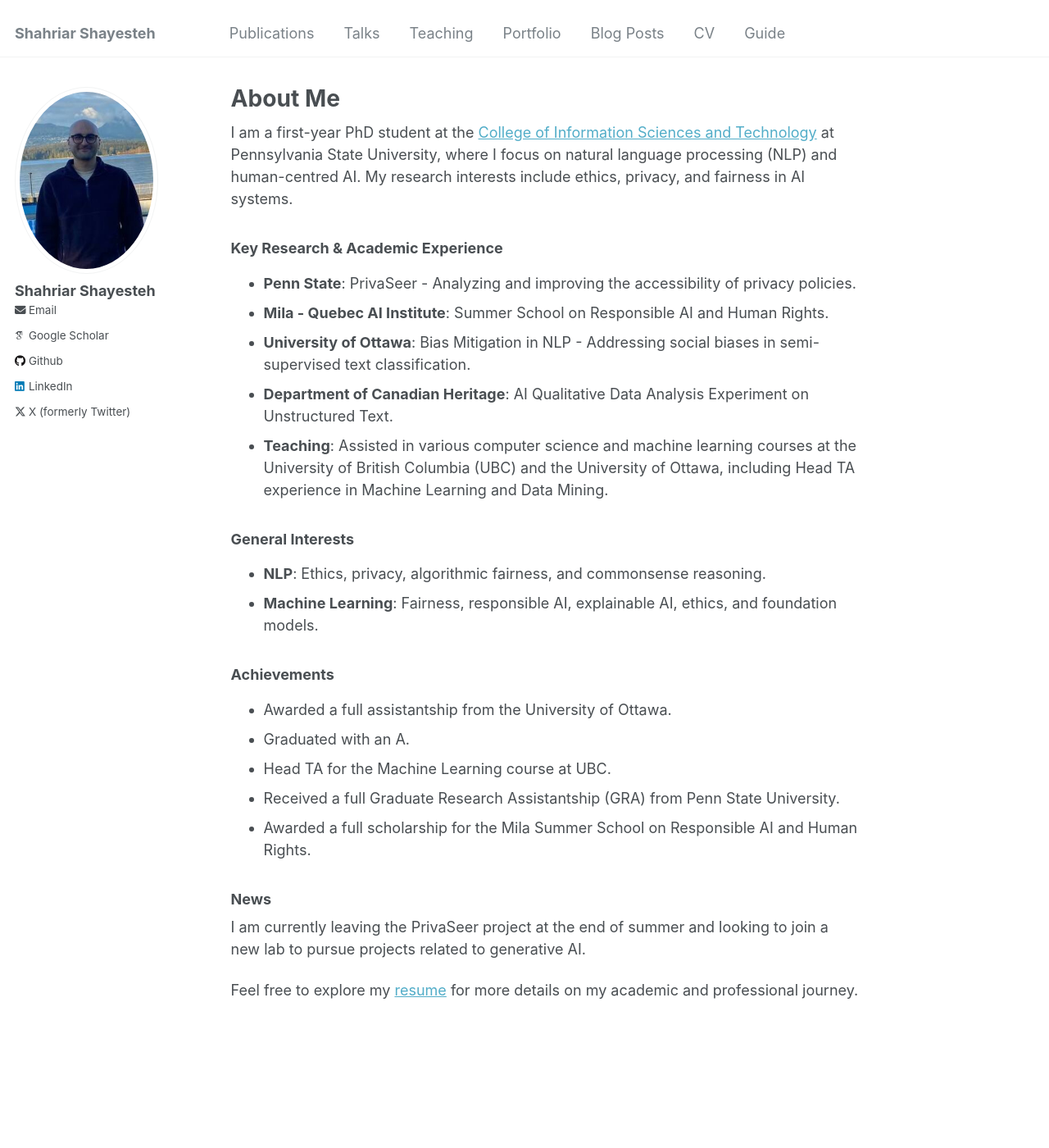
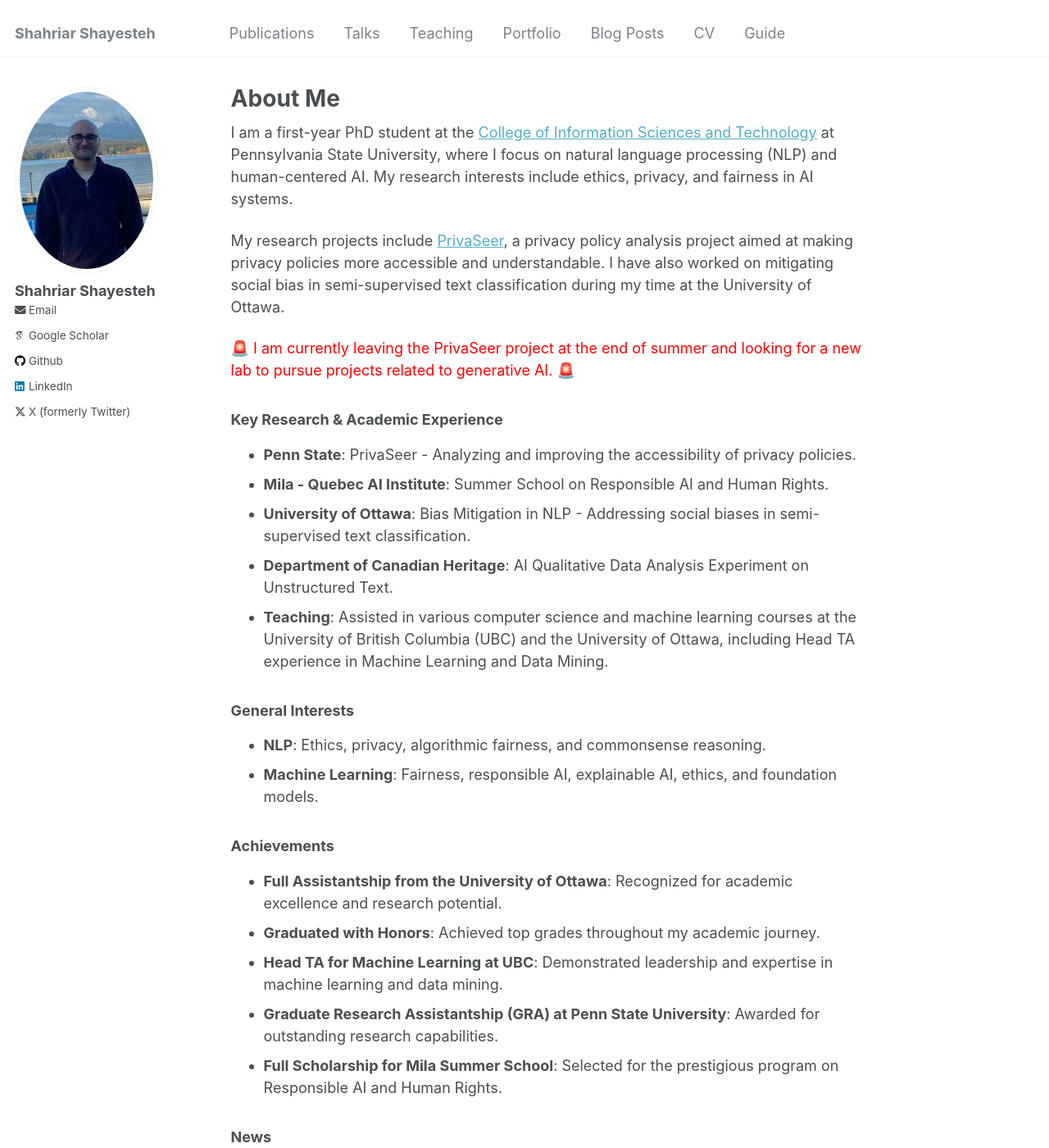
Before and after one commit to shahriarshayesteh/shahriarshayesteh.github.io, a Jekyll site: the page built from _pages/about.md, in a window 1280 px wide and 1400 px high. Shown: the whole window at 82% size. Built offline with Jekyll 4.4.1, drawn with Linux system fonts in a browser that asks for light colours; some web fonts are replaced.

Commit message:
Update about.md

```diff
--- a/_pages/about.md
+++ b/_pages/about.md
@@ -8,7 +8,11 @@ redirect_from:
   - /about.html
 ---
 
-I am a first-year PhD student at the [College of Information Sciences and Technology](https://ist.psu.edu/) at Pennsylvania State University, where I focus on natural language processing (NLP) and human-centred AI. My research interests include ethics, privacy, and fairness in AI systems.
+I am a first-year PhD student at the [College of Information Sciences and Technology](https://ist.psu.edu/) at Pennsylvania State University, where I focus on natural language processing (NLP) and human-centered AI. My research interests include ethics, privacy, and fairness in AI systems.
+
+My research projects include [PrivaSeer](https://privaseer.ist.psu.edu), a privacy policy analysis project aimed at making privacy policies more accessible and understandable. I have also worked on mitigating social bias in semi-supervised text classification during my time at the University of Ottawa.
+
+<span style="color: red;">🚨 I am currently leaving the PrivaSeer project at the end of summer and looking for a new lab to pursue projects related to generative AI. 🚨</span>
 
 ### Key Research & Academic Experience
 - **Penn State**: PrivaSeer - Analyzing and improving the accessibility of privacy policies.
@@ -22,11 +26,11 @@ I am a first-year PhD student at the [College of Information Sciences and Techno
 - **Machine Learning**: Fairness, responsible AI, explainable AI, ethics, and foundation models.
 
 ### Achievements
-- Awarded a full assistantship from the University of Ottawa.
-- Graduated with an A.
-- Head TA for the Machine Learning course at UBC.
-- Received a full Graduate Research Assistantship (GRA) from Penn State University.
-- Awarded a full scholarship for the Mila Summer School on Responsible AI and Human Rights.
+- **Full Assistantship from the University of Ottawa**: Recognized for academic excellence and research potential.
+- **Graduated with Honors**: Achieved top grades throughout my academic journey.
+- **Head TA for Machine Learning at UBC**: Demonstrated leadership and expertise in machine learning and data mining.
+- **Graduate Research Assistantship (GRA) at Penn State University**: Awarded for outstanding research capabilities.
+- **Full Scholarship for Mila Summer School**: Selected for the prestigious program on Responsible AI and Human Rights.
 
 ### News
 I am currently leaving the PrivaSeer project at the end of summer and looking to join a new lab to pursue projects related to generative AI.
```
